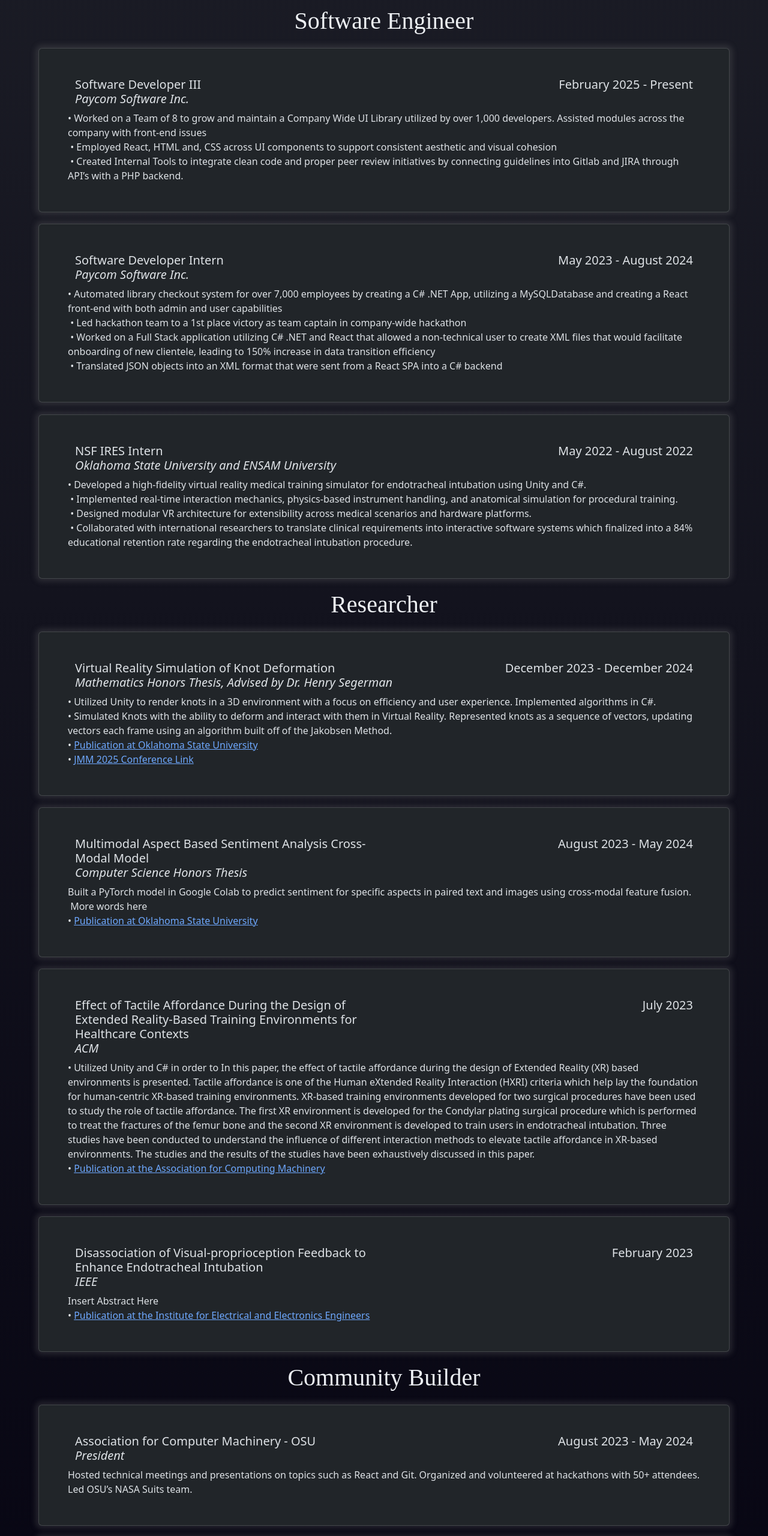
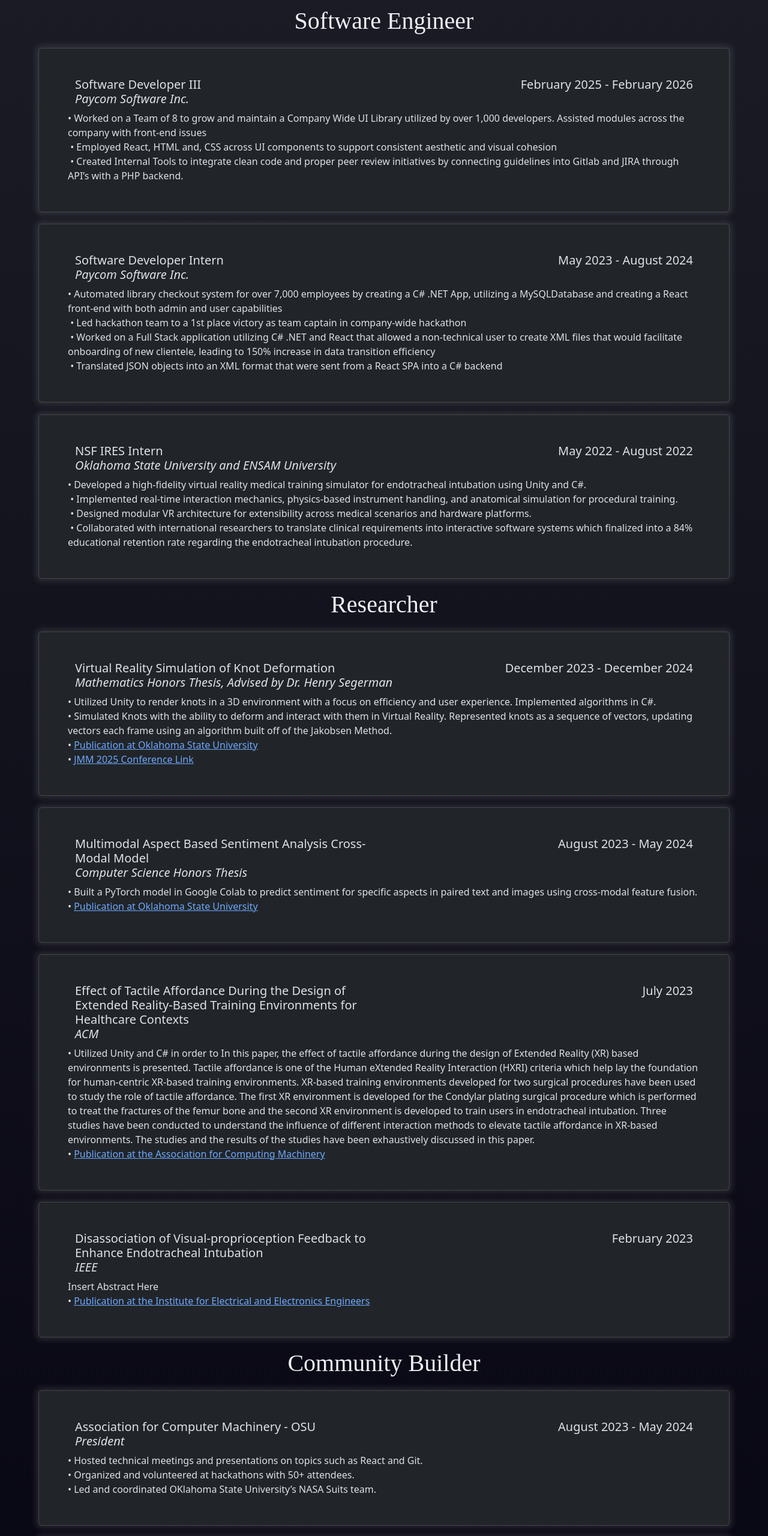
Before and after one commit to JakeWilliamsCode/PortfolioWebsite, a React (Vite) app: page /#/ in a window 1280 px wide. Shown: the part 1160-3721 px from the top of the page at 60% size. Built offline with nearby package versions, Linux system fonts and the light colour scheme.

Commit message:
making some resume changes

```diff
--- a/src/Components/AboutCard.tsx
+++ b/src/Components/AboutCard.tsx
@@ -17,7 +17,7 @@
             I enjoy working together as a team and have greatly enjoyed serving Oklahoma State University
             as the president of multiple student organizations. Outside of Tech and University, I enjoy
             reading, cooking, painting, powerlifting, and gaming.
-            Currently, I am a Software Developer III working on Full Stack projects at Paycom,  If you wish to contact me, you can do reach me at Jakewill51503@gmail.com or through LinkedIn!
+            Previously, I was a Software Developer III working on full stack applications at Paycom, currently I now maintain employment in the DFW area as a Software Engineer. If you wish to contact me, you can do reach me at Jakewill51503@gmail.com or through LinkedIn!
           </Card.Text>
         </Card.Body>
         </Card>
--- a/src/assets/Descriptions.json
+++ b/src/assets/Descriptions.json
@@ -8,7 +8,7 @@
           "id": 1,
           "title": "Software Developer III",
           "company": "Paycom Software Inc.",
-          "timeframe": "February 2025 - Present",
+          "timeframe": "February 2025 - February 2026",
           "description": "• Worked on a Team of 8 to grow and maintain a Company Wide UI Library utilized by over 1,000 developers. Assisted modules across the company with front-end issues\n • Employed React, HTML and, CSS across UI components to support consistent aesthetic and visual cohesion\n • Created Internal Tools to integrate clean code and proper peer review initiatives by connecting guidelines into Gitlab and JIRA through API’s with a PHP backend."
         },
         {
@@ -51,7 +51,7 @@
           "title": "Multimodal Aspect Based Sentiment Analysis Cross-Modal Model",
           "company": "Computer Science Honors Thesis",
           "timeframe": "August 2023 - May 2024",
-          "description": "Built a PyTorch model in Google Colab to predict sentiment for specific aspects in paired text and images using cross-modal feature fusion. \n More words here",
+          "description": "• Built a PyTorch model in Google Colab to predict sentiment for specific aspects in paired text and images using cross-modal feature fusion.",
           "links": [
             {
             "linkTitle": "Publication at Oklahoma State University",
@@ -95,28 +95,28 @@
         "title": "Association for Computer Machinery - OSU",
         "company": "President",
         "timeframe": "August 2023 - May 2024",
-        "description": "Hosted technical meetings and presentations on topics such as React and Git. Organized and volunteered at hackathons with 50+ attendees. Led OSU’s NASA Suits team."
+        "description": "• Hosted technical meetings and presentations on topics such as React and Git. \n• Organized and volunteered at hackathons with 50+ attendees. \n• Led and coordinated OKlahoma State University’s NASA Suits team."
       },
       {
         "id": 9,
         "title": "Off Campus Student Association",
         "company": "President",
         "timeframe": "August 2023 - May 2024",
-        "description": "Led weekly meetings on events, legislation, and student concerns. Organized 12+ events with 100+ attendees."
+        "description": "• Led weekly meetings on events, legislation, and student concerns. \n• Organized 12+ events with 100+ attendees. \n• Organized Renter's Fairs on campus bringing over 15 local apartment complexes to the Oklahoma State University Campus, allowing for students to interact directly with future landlords"
       },
       {
         "id": 10,
         "title": "Student Government Association",
         "company": "Budget Chair, Senator",
         "timeframe": "August 2022 - December 2024",
-        "description": "Passed legislation allocating over $10,000 to student organizations."
+        "description": "• Passed legislation allocating over $10,000 to student organizations. \n• Represented over 18,000+ students concerns and complaints as an elected Off Campus Senator."
       },
       {
         "id": 11,
         "title": "Board of Directors Stout Hall",
         "company": "Director",
         "timeframe": "August 2021 - May 2022",
-        "description": "Dig up old resume to put here"
+        "description": "• Organized 10+ events per semester for students residing at Stout Hall, helping build community, friendships, and connection"
       }
     ]
   }
```
Also changed, not shown: 3 other files (tests, documents, lock files or other folders).
